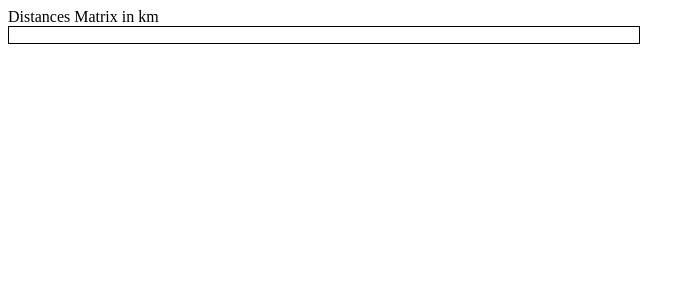
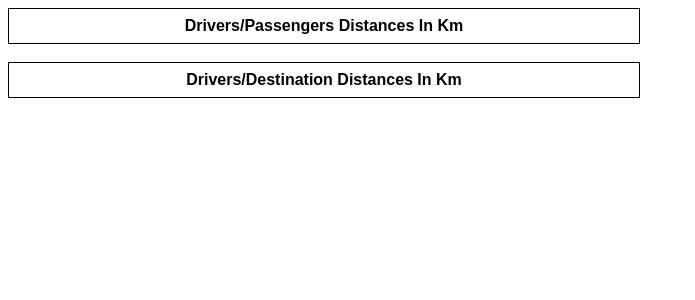
Before and after one commit to SimoneGherardi/Distance_Collector, a Django app: page /showresult/ in a window 1280 px wide. Shown: the top 300 px of the page, without its empty margins (0-695 px from the left). Run offline with Django 3.2, Linux system fonts and the light colour scheme; lists and menus that the app fills with data are empty.

Commit message:
Fixati alcuni bug e corretto inserimento sbagliato

```diff
--- a/distance_collector/base_app/views.py
+++ b/distance_collector/base_app/views.py
@@ -6,6 +6,7 @@ from geopy.distance import geodesic
 import time
 from .models import *
 from .forms import *
+import json
 from geopy.geocoders import Nominatim
 
 global passengers
@@ -28,25 +29,27 @@ def fill_data_place(place, form):
 
 
 def istanciate_new_passenger(form):
-
-    passenger_to_add = Passenger(first_name=form.cleaned_data['first_name'], last_name=form.cleaned_data['last_name'], starting_point=(form.cleaned_data['address'] + ' , ' + form.cleaned_data['city'] + ' , ' + form.cleaned_data['zip_code'] + ' , ' + form.cleaned_data['country_code']))
+    passenger_to_add = Passenger(first_name=form.cleaned_data['first_name'], last_name=form.cleaned_data['last_name'],
+                                 starting_point=(
+                                         form.cleaned_data['address'] + ' , ' + form.cleaned_data['city'] + ' , ' +
+                                         form.cleaned_data['zip_code'] + ' , ' + form.cleaned_data['country_code']))
     new_starting_place = Place()
     new_starting_place = fill_data_place(new_starting_place, form)
     new_starting_place.set_coordinates()
     passenger_to_add.starting_place = new_starting_place
-#    passenger_to_add.starting_place = fill_data_place(passenger_to_add.starting_place, form)
-#    passenger_to_add.starting_place.set_coordinates(passenger_to_add.starting_place)
     return passenger_to_add
 
 
 def istanciate_new_driver(form):
-    driver_to_add = Driver(first_name=form.cleaned_data['first_name'], last_name=form.cleaned_data['last_name'], starting_point=(form.cleaned_data['address'] + ' , ' + form.cleaned_data['city'] + ' , ' + form.cleaned_data['zip_code'] + ' , ' + form.cleaned_data['country_code']))
+    driver_to_add = Driver(first_name=form.cleaned_data['first_name'], last_name=form.cleaned_data['last_name'],
+                           starting_point=(form.cleaned_data['address'] + ' , ' + form.cleaned_data['city'] + ' , ' +
+                                           form.cleaned_data['zip_code'] + ' , ' + form.cleaned_data['country_code']))
     new_starting_place = Place()
     new_starting_place = fill_data_place(new_starting_place, form)
     new_starting_place.set_coordinates()
     driver_to_add.starting_place = new_starting_place
-#    driver_to_add.starting_place = fill_data_place(driver_to_add.starting_place, form)
-#    driver_to_add.starting_place.set_coordinates(driver_to_add.starting_place)
+    #    driver_to_add.starting_place = fill_data_place(driver_to_add.starting_place, form)
+    #    driver_to_add.starting_place.set_coordinates(driver_to_add.starting_place)
     return driver_to_add
 
 
@@ -58,19 +61,21 @@ def istanciate_new_destination(form):
 
 
 def collecting_data_view(request):
-
     destination_formset = formset_factory(DestinationForm)
     passenger_formset = formset_factory(PassengerForm)
     driver_formset = formset_factory(DriverForm)
 
     if 'destination submit' in request.POST:
         form_destination = destination_formset(request.POST)
+        new_destination = Place
         for form in form_destination:
             if form.is_valid():
-                if destination is not None:
-                    if len(destination) == 1:
-                        print(destination[0].address)
-                        destination.remove(destination[0])
+                new_destination = istanciate_new_destination(form)
+                if new_destination.is_valid is True:
+                    if destination is not None:
+                        if len(destination) == 1:
+                            print(destination[0].address)
+                            destination.remove(destination[0])
                     destination.append(istanciate_new_destination(form))
 
     if 'passengers submit' in request.POST:
@@ -79,7 +84,7 @@ def collecting_data_view(request):
             if form.is_valid():
                 passenger_to_add = istanciate_new_passenger(form)
                 if passenger_to_add not in passengers:
-                    if passenger_to_add.starting_place is not None:
+                    if passenger_to_add.starting_place.is_valid is True:
                         passengers.append(passenger_to_add)
 
     if 'drivers submit' in request.POST:
@@ -88,32 +93,57 @@ def collecting_data_view(request):
             if form.is_valid():
                 driver_to_add = istanciate_new_driver(form)
                 if driver_to_add not in drivers:
-                    if driver_to_add.starting_place is not None:
+                    if driver_to_add.starting_place.is_valid is True:
                         drivers.append(driver_to_add)
 
     form_p = passenger_formset()
     form_d = driver_formset()
     form_destination = destination_formset()
 
-    return render(request, 'base_app/collecting_data_template.html', {'form_p': form_p, 'form_d': form_d, 'form_destination': form_destination, 'passengers': passengers, 'drivers': drivers, 'destination': destination})
+    return render(request, 'base_app/collecting_data_template.html',
+                  {'form_p': form_p, 'form_d': form_d, 'form_destination': form_destination, 'passengers': passengers,
+                   'drivers': drivers, 'destination': destination})
 
 
 def show_result_view(request):
-
-    passenger_distances_matrix = Matrix(matrix_name="passenger_distances_matrix")
+    #   building the passengers_distance_matrix aka passenger_matrix
     p_rows_number = len(drivers)
     p_cols_number = len(passengers)
-    passenger_matrix = [[0 for x in range(p_cols_number)] for y in range(p_rows_number)]
+    i = 0;
+    j = 0;
+    passenger_matrix = [[0 for x in range(p_rows_number)] for y in range(p_cols_number)]
     for i in range(p_rows_number):
         for j in range(p_cols_number):
-            passenger_matrix[j][i] = Cell(matrix=passenger_distances_matrix, row=i, col=j, val=geodesic(drivers[i].starting_place.coordinates, passengers[j].starting_place.coordinates).km)
+            passenger_matrix[j][i] = geodesic(drivers[i].starting_place.coordinates,
+                                              passengers[j].starting_place.coordinates).km
             time.sleep(1)
     for i in range(p_rows_number):
         for j in range(p_cols_number):
-            print(passenger_matrix[j][i].val)
+            print(passenger_matrix[j][i])
 
-    drivers_distances_matrix = Matrix(matrix_name="drivers_distances_matrix")
-    d_rows_number = len(drivers)
-    d_cols_number = d_rows_number
+    # il problema è che passi un oggetto Django al template ed in esso lo metti così com'é. Io l'ho convertito in un
+    #   json e poi messo in una stringa. Siccome ce ne sono diversi, li ho messi tutti in una stringa lunga.
+    #   Chiaramente questo approccio fa schifo al cazzo.
 
-    return render(request, 'base_app/show_result_template.html', {'passengers': passengers, 'drivers': drivers, 'p_rows_number': p_rows_number, 'p_cols_number': p_cols_number, 'passenger_matrix': passenger_matrix})
+    # building the destination_distance_matrix aka the distance_matrix
+    if len(destination) == 1:
+        destination_matrix = [[0 for x in range(p_rows_number)] for y in range(2)]
+        for i in range(p_rows_number):
+            for j in range(1):
+                destination_matrix[j][i] = geodesic(drivers[i].starting_place.coordinates,
+                                                    destination[0].coordinates).km
+                time.sleep(1)
+    else:
+        destination_matrix = []
+
+    drivers_json_str = "["
+    for driver in drivers:
+        drivers_json_str += json.dumps(driver.to_json())
+        drivers_json_str += ','
+    drivers_json_str = drivers_json_str[:-1]
+    drivers_json_str += "]"
+
+    return render(request, 'base_app/show_result_template.html',
+                  {'passengers': passengers, 'drivers': str(drivers_json_str), 'p_rows_number': p_rows_number,
+                   'p_cols_number': p_cols_number, "destination": destination, 'passenger_matrix': passenger_matrix,
+                   'destination_matrix': destination_matrix})
--- a/distance_collector/templates/base_app/show_result_template.html
+++ b/distance_collector/templates/base_app/show_result_template.html
@@ -1,6 +1,10 @@
 <!DOCTYPE html>
 <head>
     <title>Showing Results</title>
+    <script
+            src="https://code.jquery.com/jquery-3.4.1.min.js"
+            integrity="sha256-CSXorXvZcTkaix6Yvo6HppcZGetbYMGWSFlBw8HfCJo="
+            crossorigin="anonymous"></script>
     <style>
         table {
             font-family: arial, sans-serif;
@@ -12,42 +16,80 @@
             border: 1px solid #000000;
             padding: 8px;
             font-weight: bold;
+            text-transform: capitalize;
         }
     </style>
     <script>
-
-            let tableBody = document.getElementById('drivers_passengers_table');
-            let dataHtml = '';
-            let drivers = {{ drivers }};
+        $(document).ready(function () {
+            let passengersDataHtml = '';
+            let drivers = {{ drivers|safe }};
             let passenger_distances_matrix = {{ passenger_matrix }};
             let cols_number = {{ p_cols_number }};
-            let i=0;
-            let j=0;
-            for(let driver of drivers)
-            {
-                dataHtml += `<tr><td> ${driver.last_name} ${driver.first_name}</td>`;
-                for(j=0;j<cols_number;j++)
-                {
-                    dataHtml += `<td>${passenger_distances_matrix[j][i].val}</td>`;
+            let i = 0;
+            let j = 0;
+            console.log(drivers);
+            console.log(passenger_distances_matrix);
+            console.log(cols_number);
+
+            for (let driver of drivers) {
+                passengersDataHtml += `<tr><td> ${driver["last_name"]} ${driver["first_name"]}</td>`;
+                for (j = 0; j < cols_number; j++) {
+                    passengersDataHtml += `<td>${passenger_distances_matrix[j][i]}</td>`;
                 }
-                dataHtml += '</tr>';
+                passengersDataHtml += '</tr>';
                 i++;
             }
 
-            console.log(dataHtml);
-            tableBody.innerHTML = dataHtml;
+            console.log(passengersDataHtml);
+            $("#drivers_passengers_table").append(passengersDataHtml);
+        });
+
+        $(document).ready(function () {
+            let destinationDataHtml = '';
+            let drivers = {{ drivers|safe }};
+            let destination_distances_matrix = {{ destination_matrix }};
+            if (destination_distances_matrix.length === 0)
+            {
+                $("#drivers_destination_table").append(destinationDataHtml);
+            }
+            let i = 0;
+            let j = 0;
+            console.log(drivers);
+            console.log(destination_distances_matrix);
+
+           for (let driver of drivers) {
+                destinationDataHtml += `<tr><td> ${driver["last_name"]} ${driver["first_name"]}</td>`;
+                for (j = 0; j < 1; j++) {
+                    destinationDataHtml += `<td>${destination_distances_matrix[j][i]}</td>`;
+                }
+                destinationDataHtml += '</tr>';
+                i++;
+            }
+            console.log(destinationDataHtml);
+           $("#drivers_destination_table").append(destinationDataHtml);
+        });
     </script>
 </head>
 <body>
-   <h>Distances Matrix in km</h>
-   <table style="width:50%" id="drivers_passengers_table">
-    <tr>
-        <th></th>
-    {% csrf_token %}
+<h></h>
+<table style="width:50%" id="drivers_passengers_table">
+    <tr1>
+        <th>Drivers/Passengers distances in km</th>
+        {% csrf_token %}
         {% for passenger in passengers %}
-        <th>{{ passenger.last_name }} {{ passenger.first_name}}</th>
-    {% endfor %}
-    </tr>
-   </table>
+            <th>{{ passenger.last_name }} {{ passenger.first_name }}</th>
+        {% endfor %}
+    </tr1>
+</table>
+<br>
+<table style="width:50%" id="drivers_destination_table">
+    <tr1>
+        <th>Drivers/Destination distances in km</th>
+            {% csrf_token %}
+        {% for dest in destination %}
+            <th>{{ dest.address }} {{ dest.city }} {{ dest.zip_code }} {{ dest.country_code }}</th>
+        {% endfor %}
+    </tr1>
+</table>
 </body>
 </html>
```
Also changed, not shown: distance_collector/base_app/models.py (+20 -20 lines), distance_collector/templates/base_app/collecting_data_template.html (+37 -14 lines), distance_collector/base_app/migrations/0012_auto_20191216_1531.py (added), distance_collector/db.sqlite3.
